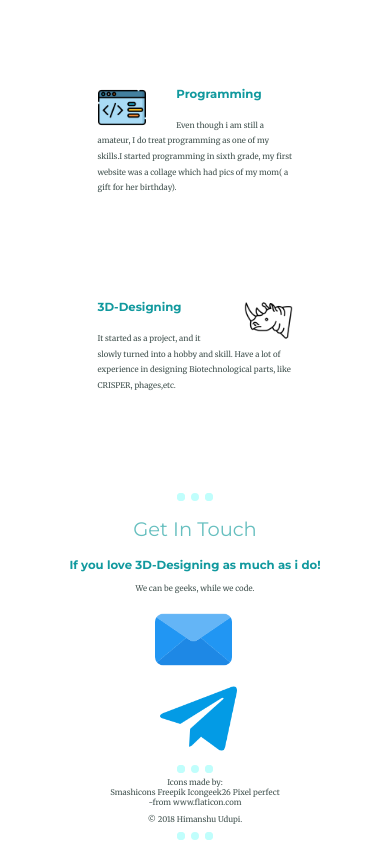
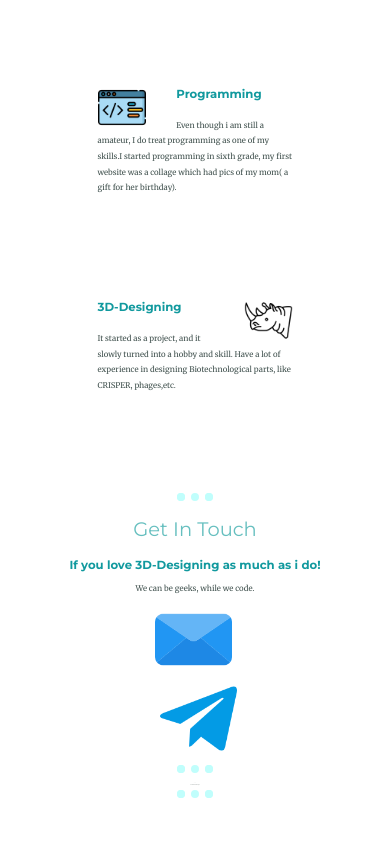
Before and after one commit to hunkypotion3114/Himanshu-Udupi, a plain HTML site: page index.html in a window 390 px wide. Shown: the part 867-1711 px from the top of the page. After the commit the page ends 1669 px from the top, so only its background shows below. Drawn offline with Linux system fonts and the light colour scheme.

Commit message:
update-1.0.4

```diff
--- a/css/styles.css
+++ b/css/styles.css
@@ -236,7 +236,13 @@ a{
     }
 
     .acknowledgement{
-        font-size: 100%;
+        font-size: 20%;
+        display: inline-block;
+    }
+
+    .bottom-container{
+        display: inline-block;
+        font-size: 10%;
     }
 
     /*COPYRIGHT AND ATTRIBUTION*/
```
